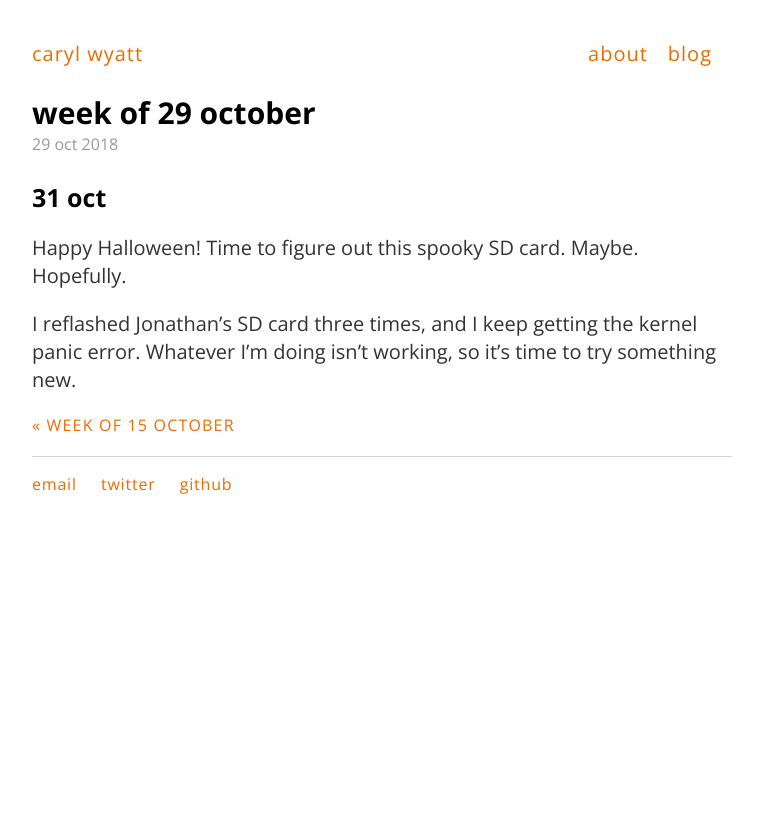
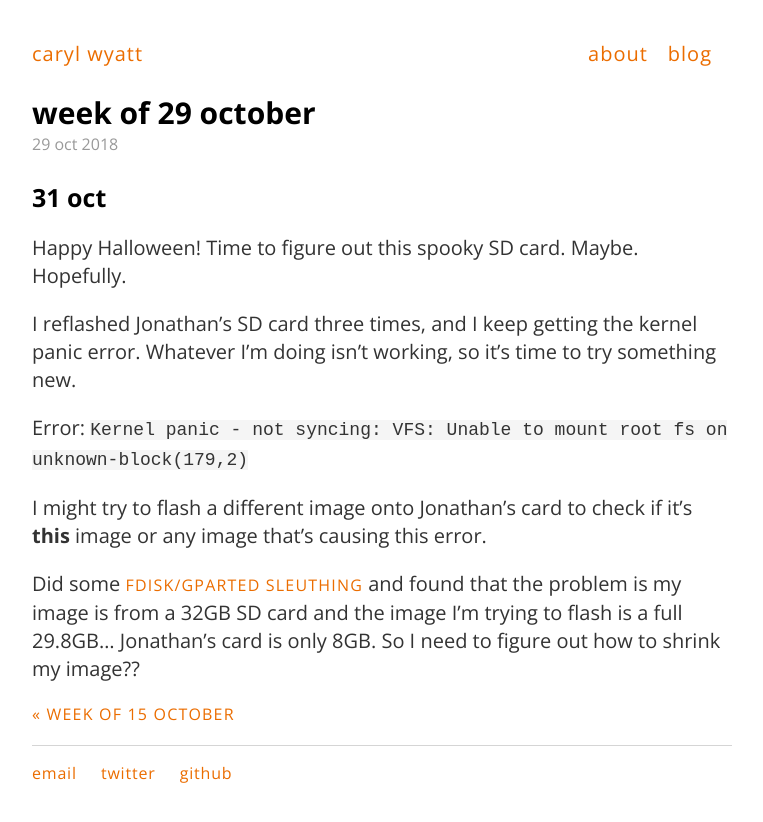
Before and after one commit to carylwyatt/carylwyatt.github.io, a Jekyll site: the page built from _posts/2018-10-29-week-of-29-oct.md, in a window 1280 px wide. Shown: the top 822 px of the page, without its empty margins (258-1021 px from the left). Built offline with Jekyll 4.4.1, drawn with Linux system fonts in a browser that asks for light colours.

Commit message:
fdisk/gparted sleuthing

```diff
--- a/_posts/2018-10-29-week-of-29-oct.md
+++ b/_posts/2018-10-29-week-of-29-oct.md
@@ -9,3 +9,9 @@ date: 2018-10-29
 Happy Halloween! Time to figure out this spooky SD card. Maybe. Hopefully.
 
 I reflashed Jonathan's SD card three times, and I keep getting the kernel panic error. Whatever I'm doing isn't working, so it's time to try something new.
+
+Error: `Kernel panic - not syncing: VFS: Unable to mount root fs on unknown-block(179,2)`
+
+I might try to flash a different image onto Jonathan's card to check if it's **this** image or any image that's causing this error.
+
+Did some [fdisk/gparted sleuthing](http://kbdatabase.org/article.php?id=64) and found that the problem is my image is from a 32GB SD card and the image I'm trying to flash is a full 29.8GB... Jonathan's card is only 8GB. So I need to figure out how to shrink my image??
```
